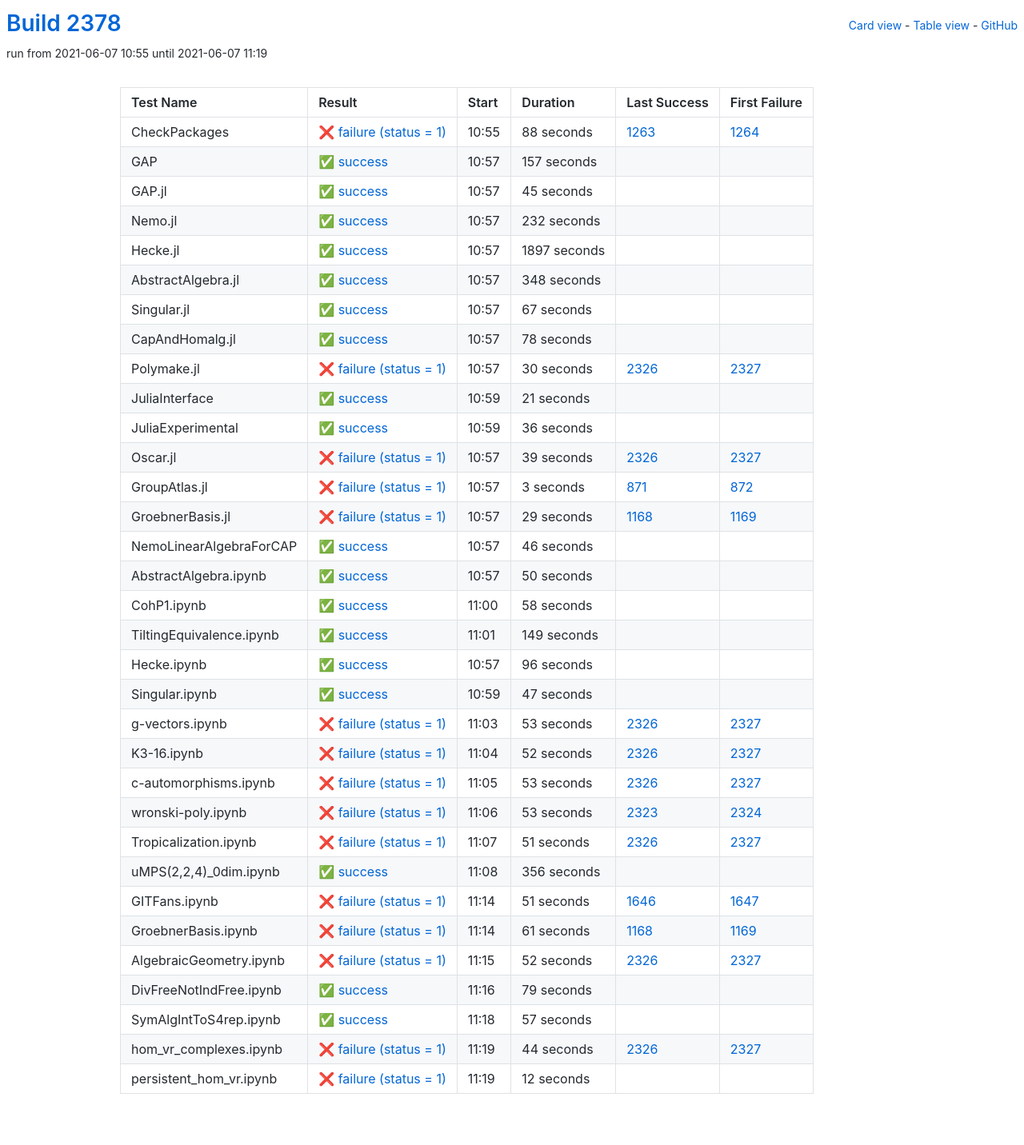
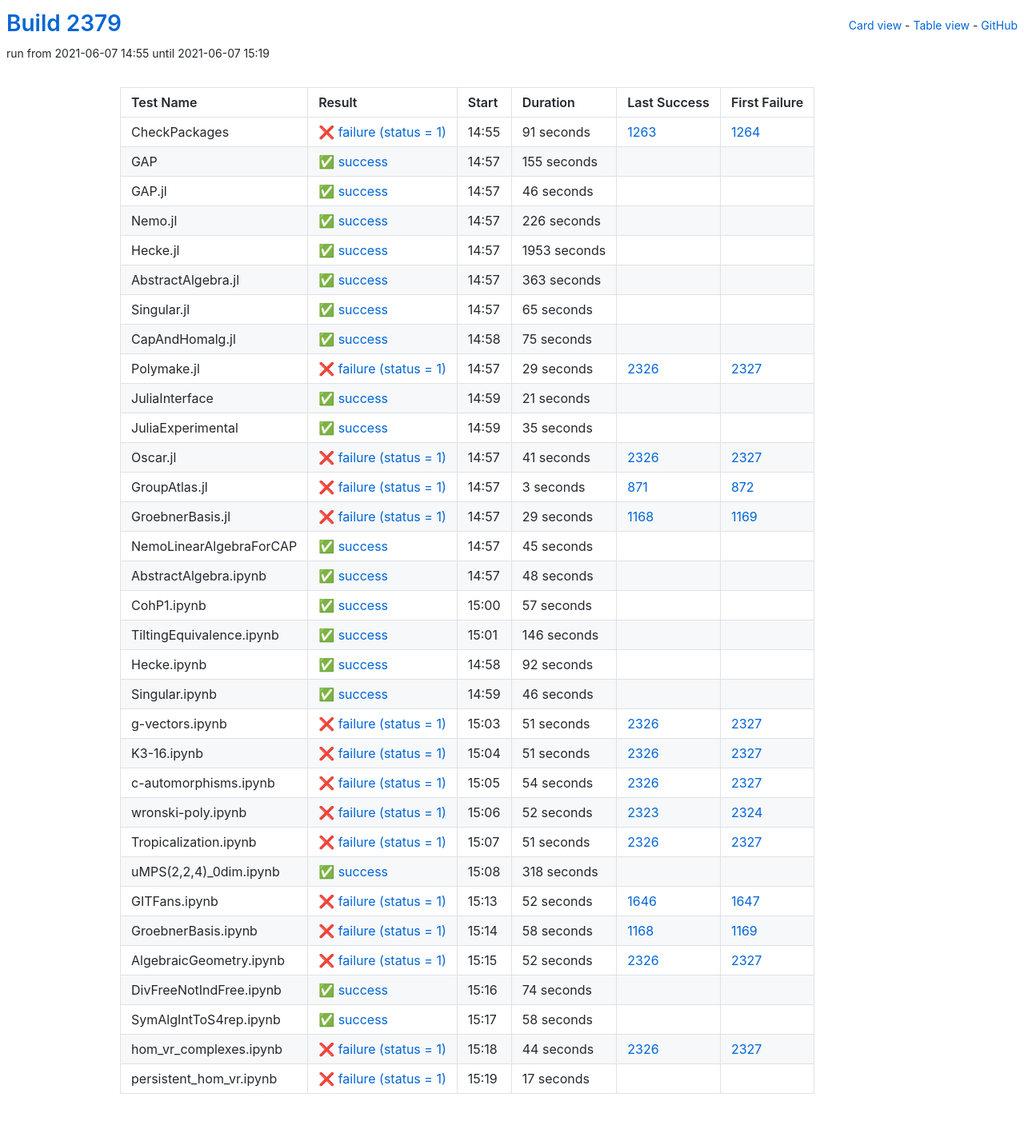
Before and after one commit to oscar-system/oscar-ci-status-stable, a Jekyll site: the page built from table.html, in a window 1280 px wide. Shown: the whole page at 80% size. Built offline with Jekyll 4.4.1, drawn with Linux system fonts in a browser that asks for light colours.

Commit message:
Build #2379

```diff
--- a/_data/ci.yml
+++ b/_data/ci.yml
@@ -1,6 +1,6 @@
 ---
-build: 2378
-build_url: https://oscarci.mathematik.uni-kl.de/job/oscar-stable/2378/
+build: 2379
+build_url: https://oscarci.mathematik.uni-kl.de/job/oscar-stable/2379/
 job: oscar-stable
 organization: oscar-system
 repo: oscar-ci-status-stable
@@ -8,116 +8,116 @@ repourl: https://github.com/oscar-system/oscar-ci-status-stable
 tests:
 - name: CheckPackages
   id: checkpackages
-  log: https://oscarci.mathematik.uni-kl.de/job/oscar-stable/2378/artifact/logs/build-2378/CheckPackages.log
-  start: 2021-06-07 10:55
+  log: https://oscarci.mathematik.uni-kl.de/job/oscar-stable/2379/artifact/logs/build-2379/CheckPackages.log
+  start: 2021-06-07 14:55
   success: false
   exitcode: 1
   status: failure
-  duration: 88
+  duration: 91
   last_success: 1263
   last_success_url: https://oscarci.mathematik.uni-kl.de/job/oscar-stable/1263/
   first_failure: 1264
   first_failure_url: https://oscarci.mathematik.uni-kl.de/job/oscar-stable/1264/
 - name: GAP
   id: gap
-  log: https://oscarci.mathematik.uni-kl.de/job/oscar-stable/2378/artifact/logs/build-2378/GAP.log
-  start: 2021-06-07 10:57
+  log: https://oscarci.mathematik.uni-kl.de/job/oscar-stable/2379/artifact/logs/build-2379/GAP.log
+  start: 2021-06-07 14:57
   success: true
   exitcode: 0
   status: success
-  duration: 157
+  duration: 155
   last_success: false
   last_success_url:
   first_failure: false
   first_failure_url:
 - name: GAP.jl
   id: gap-jl
-  log: https://oscarci.mathematik.uni-kl.de/job/oscar-stable/2378/artifact/logs/build-2378/GAP.jl.log
-  start: 2021-06-07 10:57
+  log: https://oscarci.mathematik.uni-kl.de/job/oscar-stable/2379/artifact/logs/build-2379/GAP.jl.log
+  start: 2021-06-07 14:57
   success: true
   exitcode: 0
   status: success
-  duration: 45
+  duration: 46
   last_success: false
   last_success_url:
   first_failure: false
   first_failure_url:
 - name: Nemo.jl
   id: nemo-jl
-  log: https://oscarci.mathematik.uni-kl.de/job/oscar-stable/2378/artifact/logs/build-2378/Nemo.jl.log
-  start: 2021-06-07 10:57
+  log: https://oscarci.mathematik.uni-kl.de/job/oscar-stable/2379/artifact/logs/build-2379/Nemo.jl.log
+  start: 2021-06-07 14:57
   success: true
   exitcode: 0
   status: success
-  duration: 232
+  duration: 226
   last_success: false
   last_success_url:
   first_failure: false
   first_failure_url:
 - name: Hecke.jl
   id: hecke-jl
-  log: https://oscarci.mathematik.uni-kl.de/job/oscar-stable/2378/artifact/logs/build-2378/Hecke.jl.log
-  start: 2021-06-07 10:57
+  log: https://oscarci.mathematik.uni-kl.de/job/oscar-stable/2379/artifact/logs/build-2379/Hecke.jl.log
+  start: 2021-06-07 14:57
   success: true
   exitcode: 0
   status: success
-  duration: 1897
+  duration: 1953
   last_success: false
   last_success_url:
   first_failure: false
   first_failure_url:
 - name: AbstractAlgebra.jl
   id: abstractalgebra-jl
-  log: https://oscarci.mathematik.uni-kl.de/job/oscar-stable/2378/artifact/logs/build-2378/AbstractAlgebra.jl.log
-  start: 2021-06-07 10:57
+  log: https://oscarci.mathematik.uni-kl.de/job/oscar-stable/2379/artifact/logs/build-2379/AbstractAlgebra.jl.log
+  start: 2021-06-07 14:57
   success: true
   exitcode: 0
   status: success
-  duration: 348
+  duration: 363
   last_success: false
   last_success_url:
   first_failure: false
   first_failure_url:
 - name: Singular.jl
   id: singular-jl
-  log: https://oscarci.mathematik.uni-kl.de/job/oscar-stable/2378/artifact/logs/build-2378/Singular.jl.log
-  start: 2021-06-07 10:57
+  log: https://oscarci.mathematik.uni-kl.de/job/oscar-stable/2379/artifact/logs/build-2379/Singular.jl.log
+  start: 2021-06-07 14:57
   success: true
   exitcode: 0
   status: success
-  duration: 67
+  duration: 65
   last_success: false
   last_success_url:
   first_failure: false
   first_failure_url:
 - name: CapAndHomalg.jl
   id: capandhomalg-jl
-  log: https://oscarci.mathematik.uni-kl.de/job/oscar-stable/2378/artifact/logs/build-2378/CapAndHomalg.jl.log
-  start: 2021-06-07 10:57
+  log: https://oscarci.mathematik.uni-kl.de/job/oscar-stable/2379/artifact/logs/build-2379/CapAndHomalg.jl.log
+  start: 2021-06-07 14:58
   success: true
   exitcode: 0
   status: success
-  duration: 78
+  duration: 75
   last_success: false
   last_success_url:
   first_failure: false
   first_failure_url:
 - name: Polymake.jl
   id: polymake-jl
-  log: https://oscarci.mathematik.uni-kl.de/job/oscar-stable/2378/artifact/logs/build-2378/Polymake.jl.log
-  start: 2021-06-07 10:57
+  log: https://oscarci.mathematik.uni-kl.de/job/oscar-stable/2379/artifact/logs/build-2379/Polymake.jl.log
+  start: 2021-06-07 14:57
   success: false
   exitcode: 1
   status: failure
-  duration: 30
+  duration: 29
   last_success: 2326
   last_success_url: https://oscarci.mathematik.uni-kl.de/job/oscar-stable/2326/
   first_failure: 2327
   first_failure_url: https://oscarci.mathematik.uni-kl.de/job/oscar-stable/2327/
 - name: JuliaInterface
   id: juliainterface
-  log: https://oscarci.mathematik.uni-kl.de/job/oscar-stable/2378/artifact/logs/build-2378/JuliaInterface.log
-  start: 2021-06-07 10:59
+  log: https://oscarci.mathematik.uni-kl.de/job/oscar-stable/2379/artifact/logs/build-2379/JuliaInterface.log
+  start: 2021-06-07 14:59
   success: true
   exitcode: 0
   status: success
@@ -128,32 +128,32 @@ tests:
   first_failure_url:
 - name: JuliaExperimental
   id: juliaexperimental
-  log: https://oscarci.mathematik.uni-kl.de/job/oscar-stable/2378/artifact/logs/build-2378/JuliaExperimental.log
-  start: 2021-06-07 10:59
+  log: https://oscarci.mathematik.uni-kl.de/job/oscar-stable/2379/artifact/logs/build-2379/JuliaExperimental.log
+  start: 2021-06-07 14:59
   success: true
   exitcode: 0
   status: success
-  duration: 36
+  duration: 35
   last_success: false
   last_success_url:
   first_failure: false
   first_failure_url:
 - name: Oscar.jl
   id: oscar-jl
-  log: https://oscarci.mathematik.uni-kl.de/job/oscar-stable/2378/artifact/logs/build-2378/Oscar.jl.log
-  start: 2021-06-07 10:57
+  log: https://oscarci.mathematik.uni-kl.de/job/oscar-stable/2379/artifact/logs/build-2379/Oscar.jl.log
+  start: 2021-06-07 14:57
   success: false
   exitcode: 1
   status: failure
-  duration: 39
+  duration: 41
   last_success: 2326
   last_success_url: https://oscarci.mathematik.uni-kl.de/job/oscar-stable/2326/
   first_failure: 2327
   first_failure_url: https://oscarci.mathematik.uni-kl.de/job/oscar-stable/2327/
 - name: GroupAtlas.jl
   id: groupatlas-jl
-  log: https://oscarci.mathematik.uni-kl.de/job/oscar-stable/2378/artifact/logs/build-2378/GroupAtlas.jl.log
-  start: 2021-06-07 10:57
+  log: https://oscarci.mathematik.uni-kl.de/job/oscar-stable/2379/artifact/logs/build-2379/GroupAtlas.jl.log
+  start: 2021-06-07 14:57
   success: false
   exitcode: 1
   status: failure
@@ -164,8 +164,8 @@ tests:
   first_failure_url: https://oscarci.mathematik.uni-kl.de/job/oscar-stable/872/
 - name: GroebnerBasis.jl
   id: groebnerbasis-jl
-  log: https://oscarci.mathematik.uni-kl.de/job/oscar-stable/2378/artifact/logs/build-2378/GroebnerBasis.jl.log
-  start: 2021-06-07 10:57
+  log: https://oscarci.mathematik.uni-kl.de/job/oscar-stable/2379/artifact/logs/build-2379/GroebnerBasis.jl.log
+  start: 2021-06-07 14:57
   success: false
   exitcode: 1
   status: failure
@@ -176,8 +176,68 @@ tests:
   first_failure_url: https://oscarci.mathematik.uni-kl.de/job/oscar-stable/1169/
 - name: NemoLinearAlgebraForCAP
   id: nemolinearalgebraforcap
-  log: https://oscarci.mathematik.uni-kl.de/job/oscar-stable/2378/artifact/logs/build-2378/NemoLinearAlgebraForCAP.log
-  start: 2021-06-07 10:57
+  log: https://oscarci.mathematik.uni-kl.de/job/oscar-stable/2379/artifact/logs/build-2379/NemoLinearAlgebraForCAP.log
+  start: 2021-06-07 14:57
+  success: true
+  exitcode: 0
+  status: success
+  duration: 45
+  last_success: false
+  last_success_url:
+  first_failure: false
+  first_failure_url:
+- name: AbstractAlgebra.ipynb
+  id: abstractalgebra-ipynb
+  log: https://oscarci.mathematik.uni-kl.de/job/oscar-stable/2379/artifact/logs/build-2379/AbstractAlgebra.ipynb.log
+  start: 2021-06-07 14:57
+  success: true
+  exitcode: 0
+  status: success
+  duration: 48
+  last_success: false
+  last_success_url:
+  first_failure: false
+  first_failure_url:
+- name: CohP1.ipynb
+  id: cohp1-ipynb
+  log: https://oscarci.mathematik.uni-kl.de/job/oscar-stable/2379/artifact/logs/build-2379/CohP1.ipynb.log
+  start: 2021-06-07 15:00
+  success: true
+  exitcode: 0
+  status: success
+  duration: 57
+  last_success: false
+  last_success_url:
+  first_failure: false
+  first_failure_url:
+- name: TiltingEquivalence.ipynb
+  id: tiltingequivalence-ipynb
+  log: https://oscarci.mathematik.uni-kl.de/job/oscar-stable/2379/artifact/logs/build-2379/TiltingEquivalence.ipynb.log
+  start: 2021-06-07 15:01
+  success: true
+  exitcode: 0
+  status: success
+  duration: 146
+  last_success: false
+  last_success_url:
+  first_failure: false
+  first_failure_url:
+- name: Hecke.ipynb
+  id: hecke-ipynb
+  log: https://oscarci.mathematik.uni-kl.de/job/oscar-stable/2379/artifact/logs/build-2379/Hecke.ipynb.log
+  start: 2021-06-07 14:58
+  success: true
+  exitcode: 0
+  status: success
+  duration: 92
+  last_success: false
+  last_success_url:
+  first_failure: false
+  first_failure_url:
+- name: Singular.ipynb
+  id: singular-ipynb
+  log: https://oscarci.mathematik.uni-kl.de/job/oscar-stable/2379/artifact/logs/build-2379/Singular.ipynb.log
+  start: 2021-06-07 14:59
   success: true
   exitcode: 0
   status: success
@@ -186,118 +246,58 @@ tests:
   last_success_url:
   first_failure: false
   first_failure_url:
-- name: AbstractAlgebra.ipynb
-  id: abstractalgebra-ipynb
-  log: https://oscarci.mathematik.uni-kl.de/job/oscar-stable/2378/artifact/logs/build-2378/AbstractAlgebra.ipynb.log
-  start: 2021-06-07 10:57
-  success: true
-  exitcode: 0
-  status: success
-  duration: 50
-  last_success: false
-  last_success_url:
-  first_failure: false
-  first_failure_url:
-- name: CohP1.ipynb
-  id: cohp1-ipynb
-  log: https://oscarci.mathematik.uni-kl.de/job/oscar-stable/2378/artifact/logs/build-2378/CohP1.ipynb.log
-  start: 2021-06-07 11:00
-  success: true
-  exitcode: 0
-  status: success
-  duration: 58
-  last_success: false
-  last_success_url:
-  first_failure: false
-  first_failure_url:
-- name: TiltingEquivalence.ipynb
-  id: tiltingequivalence-ipynb
-  log: https://oscarci.mathematik.uni-kl.de/job/oscar-stable/2378/artifact/logs/build-2378/TiltingEquivalence.ipynb.log
-  start: 2021-06-07 11:01
-  success: true
-  exitcode: 0
-  status: success
-  duration: 149
-  last_success: false
-  last_success_url:
-  first_failure: false
-  first_failure_url:
-- name: Hecke.ipynb
-  id: hecke-ipynb
-  log: https://oscarci.mathematik.uni-kl.de/job/oscar-stable/2378/artifact/logs/build-2378/Hecke.ipynb.log
-  start: 2021-06-07 10:57
-  success: true
-  exitcode: 0
-  status: success
-  duration: 96
-  last_success: false
-  last_success_url:
-  first_failure: false
-  first_failure_url:
-- name: Singular.ipynb
-  id: singular-ipynb
-  log: https://oscarci.mathematik.uni-kl.de/job/oscar-stable/2378/artifact/logs/build-2378/Singular.ipynb.log
-  start: 2021-06-07 10:59
-  success: true
-  exitcode: 0
-  status: success
-  duration: 47
-  last_success: false
-  last_success_url:
-  first_failure: false
-  first_failure_url:
 - name: g-vectors.ipynb
   id: g-vectors-ipynb
-  log: https://oscarci.mathematik.uni-kl.de/job/oscar-stable/2378/artifact/logs/build-2378/g-vectors.ipynb.log
-  start: 2021-06-07 11:03
+  log: https://oscarci.mathematik.uni-kl.de/job/oscar-stable/2379/artifact/logs/build-2379/g-vectors.ipynb.log
+  start: 2021-06-07 15:03
   success: false
   exitcode: 1
   status: failure
-  duration: 53
+  duration: 51
   last_success: 2326
   last_success_url: https://oscarci.mathematik.uni-kl.de/job/oscar-stable/2326/
   first_failure: 2327
   first_failure_url: https://oscarci.mathematik.uni-kl.de/job/oscar-stable/2327/
 - name: K3-16.ipynb
   id: k3-16-ipynb
-  log: https://oscarci.mathematik.uni-kl.de/job/oscar-stable/2378/artifact/logs/build-2378/K3-16.ipynb.log
-  start: 2021-06-07 11:04
+  log: https://oscarci.mathematik.uni-kl.de/job/oscar-stable/2379/artifact/logs/build-2379/K3-16.ipynb.log
+  start: 2021-06-07 15:04
   success: false
   exitcode: 1
   status: failure
-  duration: 52
+  duration: 51
   last_success: 2326
   last_success_url: https://oscarci.mathematik.uni-kl.de/job/oscar-stable/2326/
   first_failure: 2327
   first_failure_url: https://oscarci.mathematik.uni-kl.de/job/oscar-stable/2327/
 - name: c-automorphisms.ipynb
   id: c-automorphisms-ipynb
-  log: https://oscarci.mathematik.uni-kl.de/job/oscar-stable/2378/artifact/logs/build-2378/c-automorphisms.ipynb.log
-  start: 2021-06-07 11:05
+  log: https://oscarci.mathematik.uni-kl.de/job/oscar-stable/2379/artifact/logs/build-2379/c-automorphisms.ipynb.log
+  start: 2021-06-07 15:05
   success: false
   exitcode: 1
   status: failure
-  duration: 53
+  duration: 54
   last_success: 2326
   last_success_url: https://oscarci.mathematik.uni-kl.de/job/oscar-stable/2326/
   first_failure: 2327
   first_failure_url: https://oscarci.mathematik.uni-kl.de/job/oscar-stable/2327/
 - name: wronski-poly.ipynb
   id: wronski-poly-ipynb
-  log: https://oscarci.mathematik.uni-kl.de/job/oscar-stable/2378/artifact/logs/build-2378/wronski-poly.ipynb.log
-  start: 2021-06-07 11:06
+  log: https://oscarci.mathematik.uni-kl.de/job/oscar-stable/2379/artifact/logs/build-2379/wronski-poly.ipynb.log
+  start: 2021-06-07 15:06
   success: false
   exitcode: 1
   status: failure
-  duration: 53
+  duration: 52
   last_success: 2323
   last_success_url: https://oscarci.mathematik.uni-kl.de/job/oscar-stable/2323/
   first_failure: 2324
   first_failure_url: https://oscarci.mathematik.uni-kl.de/job/oscar-stable/2324/
 - name: Tropicalization.ipynb
   id: tropicalization-ipynb
-  log: https://oscarci.mathematik.uni-kl.de/job/oscar-stable/2378/artifact/logs/build-2378/Tropicalization.ipynb.log
-  start: 2021-06-07 11:07
+  log: https://oscarci.mathematik.uni-kl.de/job/oscar-stable/2379/artifact/logs/build-2379/Tropicalization.ipynb.log
+  start: 2021-06-07 15:07
   success: false
   exitcode: 1
   status: failure
@@ -308,44 +308,44 @@ tests:
   first_failure_url: https://oscarci.mathematik.uni-kl.de/job/oscar-stable/2327/
 - name: uMPS(2,2,4)_0dim.ipynb
   id: umps-2-2-4-0dim-ipynb
-  log: https://oscarci.mathematik.uni-kl.de/job/oscar-stable/2378/artifact/logs/build-2378/uMPS-2-2-4-_0dim.ipynb.log
-  start: 2021-06-07 11:08
+  log: https://oscarci.mathematik.uni-kl.de/job/oscar-stable/2379/artifact/logs/build-2379/uMPS-2-2-4-_0dim.ipynb.log
+  start: 2021-06-07 15:08
   success: true
   exitcode: 0
   status: success
-  duration: 356
+  duration: 318
   last_success: false
   last_success_url:
   first_failure: false
   first_failure_url:
 - name: GITFans.ipynb
   id: gitfans-ipynb
-  log: https://oscarci.mathematik.uni-kl.de/job/oscar-stable/2378/artifact/logs/build-2378/GITFans.ipynb.log
-  start: 2021-06-07 11:14
+  log: https://oscarci.mathematik.uni-kl.de/job/oscar-stable/2379/artifact/logs/build-2379/GITFans.ipynb.log
+  start: 2021-06-07 15:13
   success: false
   exitcode: 1
   status: failure
-  duration: 51
+  duration: 52
   last_success: 1646
   last_success_url: https://oscarci.mathematik.uni-kl.de/job/oscar-stable/1646/
   first_failure: 1647
   first_failure_url: https://oscarci.mathematik.uni-kl.de/job/oscar-stable/1647/
 - name: GroebnerBasis.ipynb
   id: groebnerbasis-ipynb
-  log: https://oscarci.mathematik.uni-kl.de/job/oscar-stable/2378/artifact/logs/build-2378/GroebnerBasis.ipynb.log
-  start: 2021-06-07 11:14
+  log: https://oscarci.mathematik.uni-kl.de/job/oscar-stable/2379/artifact/logs/build-2379/GroebnerBasis.ipynb.log
+  start: 2021-06-07 15:14
   success: false
   exitcode: 1
   status: failure
-  duration: 61
+  duration: 58
   last_success: 1168
   last_success_url: https://oscarci.mathematik.uni-kl.de/job/oscar-stable/1168/
   first_failure: 1169
   first_failure_url: https://oscarci.mathematik.uni-kl.de/job/oscar-stable/1169/
 - name: AlgebraicGeometry.ipynb
   id: algebraicgeometry-ipynb
-  log: https://oscarci.mathematik.uni-kl.de/job/oscar-stable/2378/artifact/logs/build-2378/AlgebraicGeometry.ipynb.log
-  start: 2021-06-07 11:15
+  log: https://oscarci.mathematik.uni-kl.de/job/oscar-stable/2379/artifact/logs/build-2379/AlgebraicGeometry.ipynb.log
+  start: 2021-06-07 15:15
   success: false
   exitcode: 1
   status: failure
@@ -356,32 +356,32 @@ tests:
   first_failure_url: https://oscarci.mathematik.uni-kl.de/job/oscar-stable/2327/
 - name: DivFreeNotIndFree.ipynb
   id: divfreenotindfree-ipynb
-  log: https://oscarci.mathematik.uni-kl.de/job/oscar-stable/2378/artifact/logs/build-2378/DivFreeNotIndFree.ipynb.log
-  start: 2021-06-07 11:16
+  log: https://oscarci.mathematik.uni-kl.de/job/oscar-stable/2379/artifact/logs/build-2379/DivFreeNotIndFree.ipynb.log
+  start: 2021-06-07 15:16
   success: true
   exitcode: 0
   status: success
-  duration: 79
+  duration: 74
   last_success: false
   last_success_url:
   first_failure: false
   first_failure_url:
 - name: SymAlgIntToS4rep.ipynb
   id: symalginttos4rep-ipynb
-  log: https://oscarci.mathematik.uni-kl.de/job/oscar-stable/2378/artifact/logs/build-2378/SymAlgIntToS4rep.ipynb.log
-  start: 2021-06-07 11:18
+  log: https://oscarci.mathematik.uni-kl.de/job/oscar-stable/2379/artifact/logs/build-2379/SymAlgIntToS4rep.ipynb.log
+  start: 2021-06-07 15:17
   success: true
   exitcode: 0
   status: success
-  duration: 57
+  duration: 58
   last_success: false
   last_success_url:
   first_failure: false
   first_failure_url:
 - name: hom_vr_complexes.ipynb
   id: hom-vr-complexes-ipynb
-  log: https://oscarci.mathematik.uni-kl.de/job/oscar-stable/2378/artifact/logs/build-2378/hom_vr_complexes.ipynb.log
-  start: 2021-06-07 11:19
+  log: https://oscarci.mathematik.uni-kl.de/job/oscar-stable/2379/artifact/logs/build-2379/hom_vr_complexes.ipynb.log
+  start: 2021-06-07 15:18
   success: false
   exitcode: 1
   status: failure
@@ -392,12 +392,12 @@ tests:
   first_failure_url: https://oscarci.mathematik.uni-kl.de/job/oscar-stable/2327/
 - name: persistent_hom_vr.ipynb
   id: persistent-hom-vr-ipynb
-  log: https://oscarci.mathematik.uni-kl.de/job/oscar-stable/2378/artifact/logs/build-2378/persistent_hom_vr.ipynb.log
-  start: 2021-06-07 11:19
+  log: https://oscarci.mathematik.uni-kl.de/job/oscar-stable/2379/artifact/logs/build-2379/persistent_hom_vr.ipynb.log
+  start: 2021-06-07 15:19
   success: false
   exitcode: 1
   status: failure
-  duration: 12
+  duration: 17
   last_success: false
   last_success_url:
   first_failure: false
```
Also changed, not shown: README.md.
